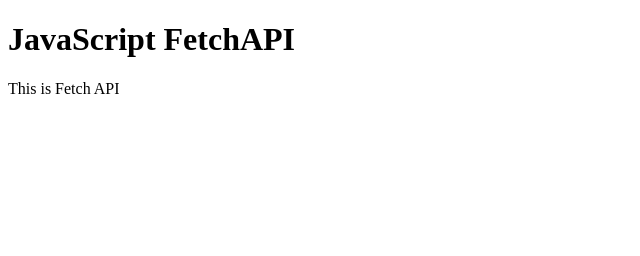
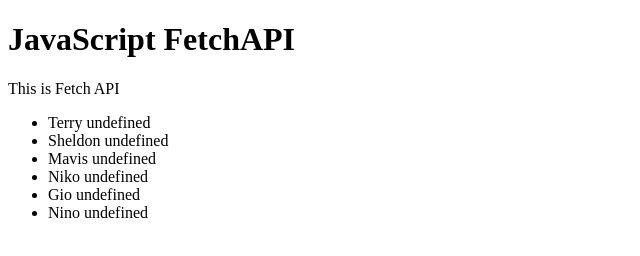
Before and after one commit to NikolozPapaskiri/DigitalClock, a website: page index.html in a window 1280 px wide. Shown: the whole page, without its empty margins (0-640 px from the left). Drawn offline with Linux system fonts and the light colour scheme.

Commit message:
api fetch done

```diff
--- a/index.html
+++ b/index.html
@@ -10,5 +10,6 @@
 <body>
     <h1>JavaScript FetchAPI</h1>
     <p>This is Fetch API</p>
+    <ul></ul>
 </body>
 </html>
--- a/js/app.js
+++ b/js/app.js
@@ -1,4 +1,16 @@
-fetch('../db/users.json')
-    .then(response => response.json)
-    .then(res => console.log(res))
-    .catch(error => console.log(error));
+const getUsers = async () => {
+    try {
+        const ul = document.querySelector('ul');
+        const users = await fetch('../db/users.json').then(_ => _.json())
+
+        users.forEach(user => {
+            const li = document.createElement('li');
+            li.innerText = `${user.firstName} ${user.lastname}`;
+            ul.appendChild(li);
+        });
+    } catch (error) {
+        console.log(error);
+    }
+}
+
+getUsers();
```
Also changed, not shown: db/users.json (line endings or trailing spaces).
